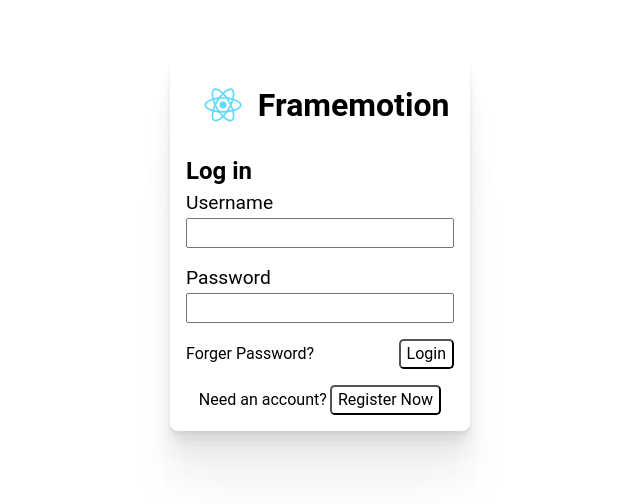
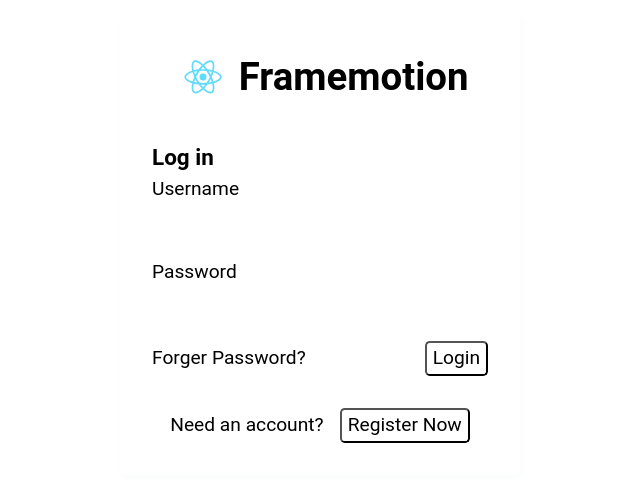
Before and after one commit to zznixt07/web_frontend, a React app: page /login in a window 1280 px wide. Shown: the part 156-660 px from the top of the page, without its empty margins (320-960 px from the left). Built offline with nearby package versions, Linux system fonts and the light colour scheme.

Commit message:
added 3d button component

```diff
--- a/src/components/LoginSignUp.tsx
+++ b/src/components/LoginSignUp.tsx
@@ -2,6 +2,8 @@ import * as React from 'react'
 import styled from 'styled-components'
 import { Flex, Grid } from './Structure'
 import logo from 'logo.svg'
+import { Formik } from 'formik'
+import * as Yup from 'yup'
 
 const Top = styled(Flex)`
 	background-color: transparent;
@@ -16,16 +18,30 @@ const LabelText = styled.span`
 	display: block;
 `
 
+const validator = Yup.object({
+	email: Yup.string()
+		.required('Required')
+		.max(255, 'Must be 255 characters or less'),
+	password: Yup.string()
+		.required('Required')
+		.max(255, 'Must be 255 characters or less'),
+})
+
 const Middle = () => {
 	const handleSubmit = async () => {}
 	return (
 		<div>
-			<h2>Log in</h2>
+			<h3>Log in</h3>
+			<Formik
+				initialValues={{ email: '', password: '' }}
+				onSubmit={handleSubmit}
+				validationSchema={validator}
+			>
+				{() => (
 					<Flex
 						as='form'
 						$direction='column'
 						gap='1rem'
-				onSubmit={handleSubmit}
 						style={{ width: '100%' }}
 					>
 						<Label>
@@ -41,13 +57,15 @@ const Middle = () => {
 							<button type='submit'>Login</button>
 						</Flex>
 					</Flex>
+				)}
+			</Formik>
 		</div>
 	)
 }
 
-const Bottom = () => {
+const Bottom = ({ handleClick }: any) => {
 	return (
-		<Flex justify='center'>
+		<Flex justify='center' gap='1rem'>
 			<span>Need an account?</span>
 			<button>Register Now</button>
 		</Flex>
@@ -55,31 +73,31 @@ const Bottom = () => {
 }
 
 const FormContainer = styled(Grid)`
-	max-width: 300px;
+	max-width: 400px;
 	margin: 0 auto;
 	align-items: center;
 	justify-content: center;
 	align-content: center;
-	gap: 1rem;
-	padding: 1rem;
+	gap: 2rem;
+	padding: 2rem;
 	border-radius: 0.5rem;
+	box-shadow: 2px 3px 5px 2px var(--surface2);
+	font-size: 1.2em;
 `
 
 export const LoginForm = () => {
+	const [isSignUp, setIsSignUp] = React.useState(false)
+
 	return (
 		// <FormContainer $direction='column'>
 		<Flex style={{ height: 'inherit' }}>
-			<FormContainer
-				maxColumns={1}
-				itemBaseWidth='500px'
-				className='rad-shadow'
-			>
+			<FormContainer maxColumns={1} itemBaseWidth='500px'>
 				<Top>
 					<img src={logo} width='64' height='64' />
 					<h1>Framemotion</h1>
 				</Top>
 				<Middle />
-				<Bottom />
+				<Bottom handleClick={setIsSignUp} />
 			</FormContainer>
 		</Flex>
 	)
--- a/src/index.css
+++ b/src/index.css
@@ -218,6 +218,9 @@ a {
 
 input {
   width: inherit;
+  padding: 0.3rem;
+  border-radius: 0.3rem;
+  border: none;
 }
 
 #root {
--- a/src/types/ReactProp.tsx
+++ b/src/types/ReactProp.tsx
@@ -1,5 +1,5 @@
 import * as React from 'react'
 
 export type ReactProp = {
-    children: React.ReactNode
+	children?: React.ReactNode
 }
```
Also changed, not shown: src/components/MyButton.tsx (added, +87 -0 lines), 1 other file (tests, documents, lock files or other folders). Lines whose indentation alone changed are shown as unchanged.
